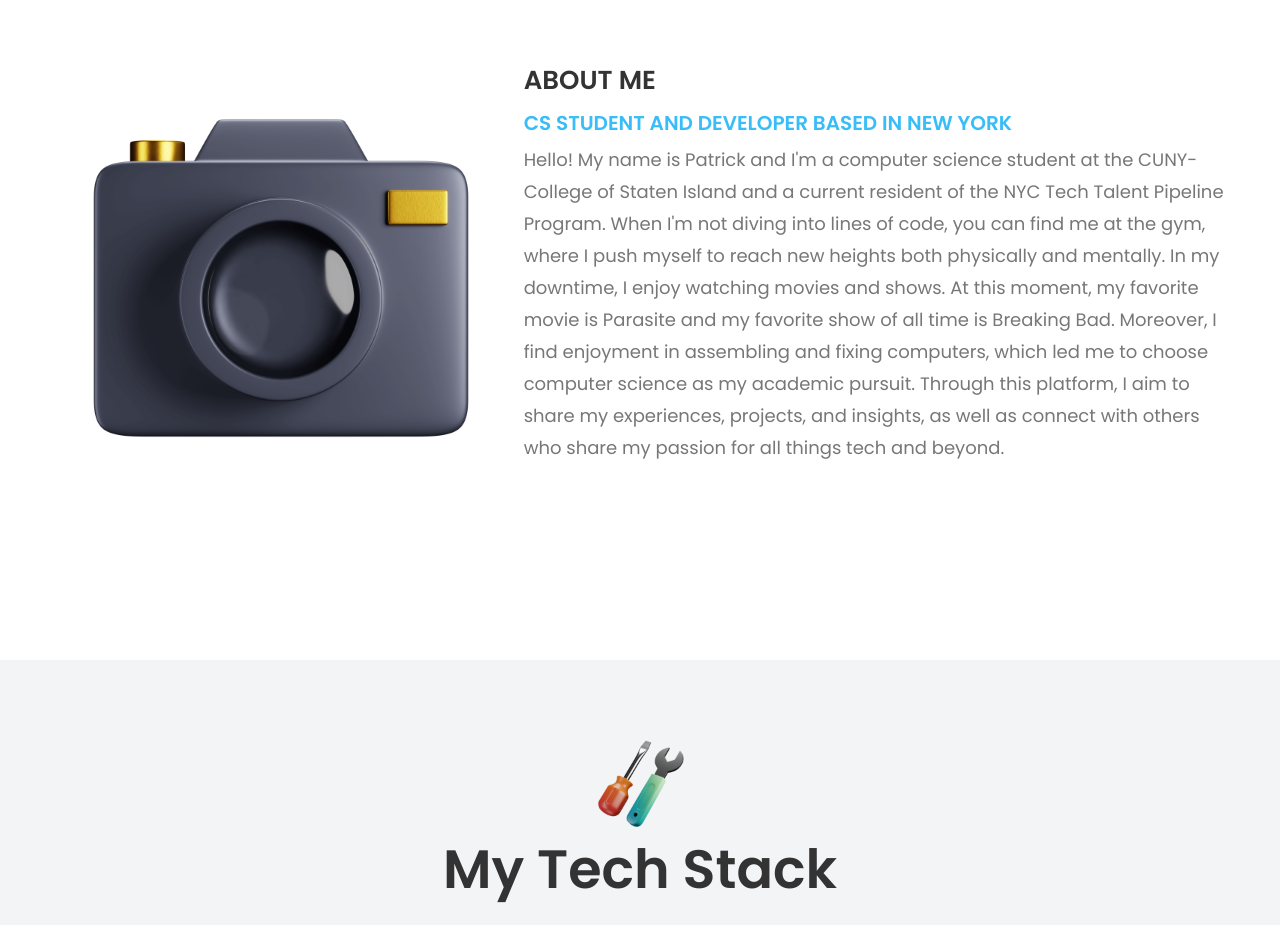
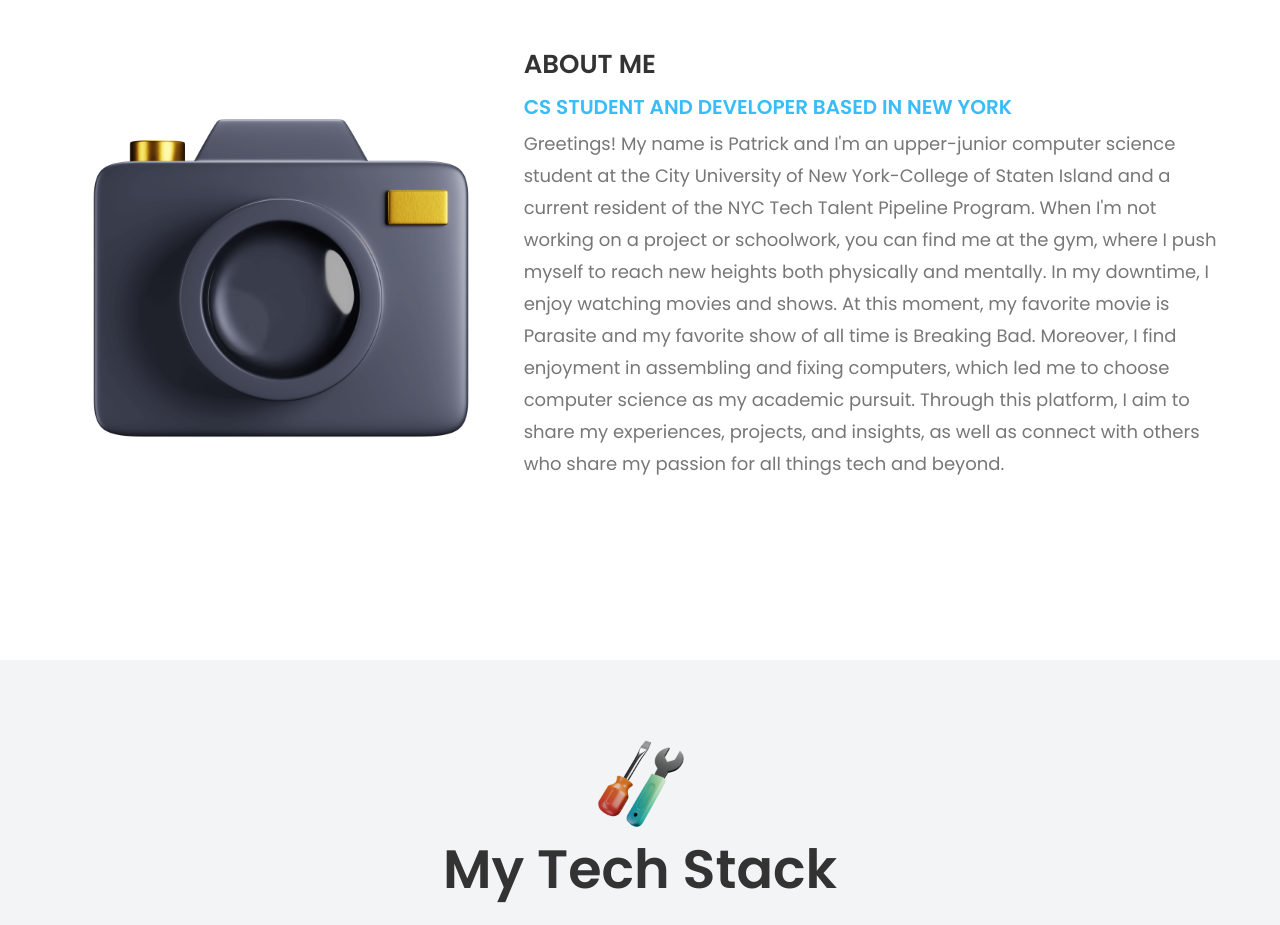
Before and after one commit to PatrickLisiecki/personal-site, a React (Vite) app: page / in a window 1280 px wide. Shown: the part 940-1865 px from the top of the page. Built offline with nearby package versions, Linux system fonts and the light colour scheme.

Commit message:
Slight changes to about me info

```diff
--- a/src/components/About.jsx
+++ b/src/components/About.jsx
@@ -26,10 +26,10 @@ export default function About() {
 
               {/* Description */}
               <p className="font-[16px] text-secondary dark:text-white">
-                Hello! My name is Patrick and I'm a computer science student at
-                the CUNY-College of Staten Island and a current resident of the
-                NYC Tech Talent Pipeline Program. When I'm not diving into lines
-                of code, you can find me at the gym, where I push myself to
+                Greetings! My name is Patrick and I'm an upper-junior computer science student at
+                the City University of New York-College of Staten Island and a current resident of the
+                NYC Tech Talent Pipeline Program. When I'm not working on a project or schoolwork,
+                you can find me at the gym, where I push myself to
                 reach new heights both physically and mentally. In my downtime,
                 I enjoy watching movies and shows. At this moment, my favorite
                 movie is Parasite and my favorite show of all time is Breaking
```
